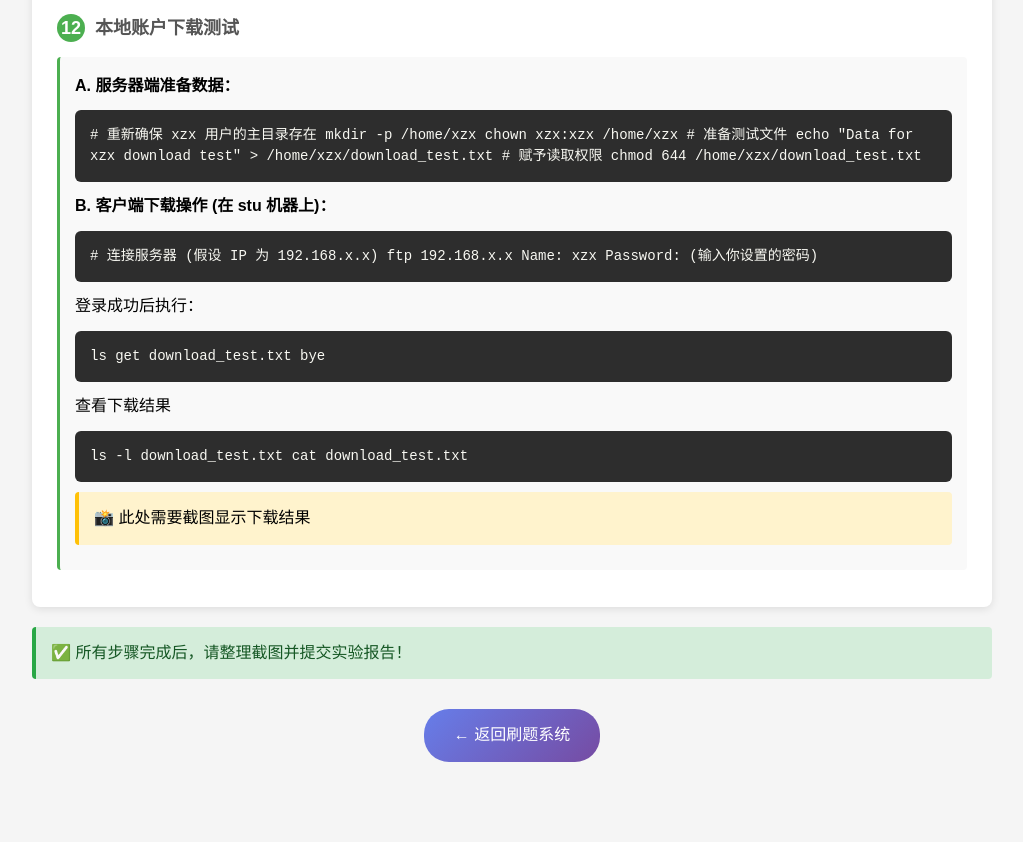
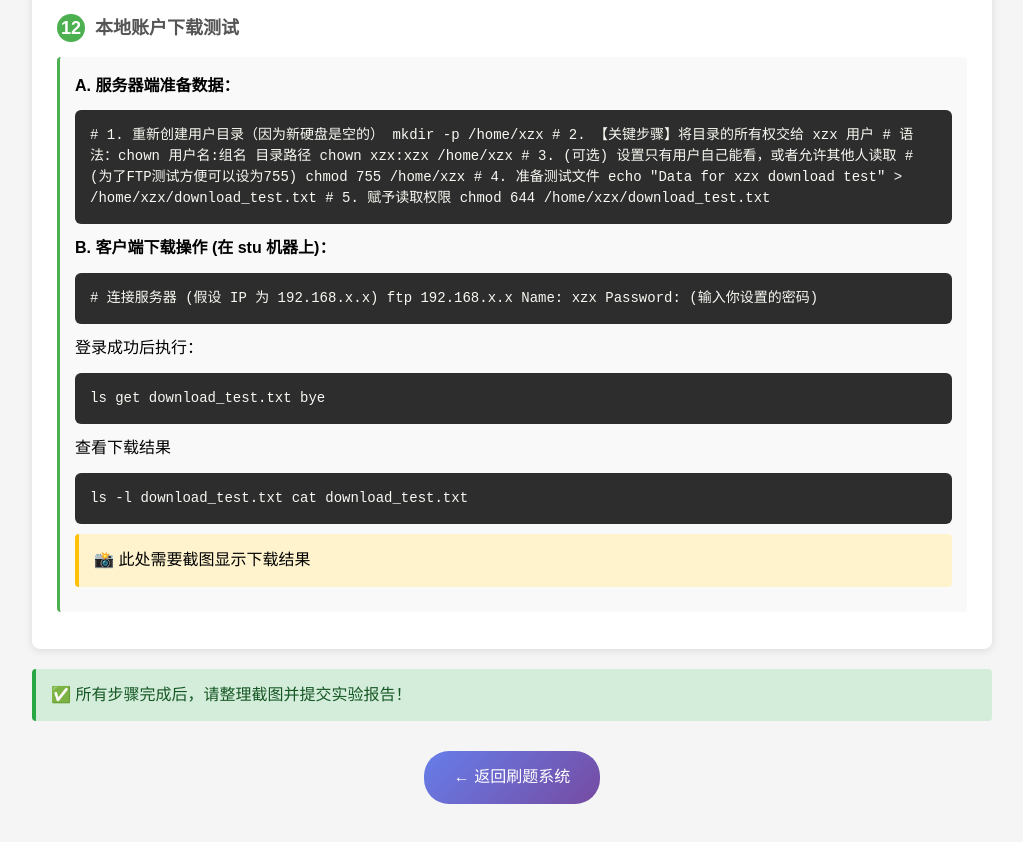
Before and after one commit to Annoyinghh/Linux_answer, a plain HTML site: page guide.html in a window 1280 px wide. Shown: the part 6167-7009 px from the top of the page, without its empty margins (128-1151 px from the left). Before the commit the page ends 6979 px from the top, so only its background shows below. Drawn offline with Linux system fonts and the light colour scheme.

Commit message:
add chown and chmod details to guide

```diff
--- a/guide.html
+++ b/guide.html
@@ -206,14 +206,21 @@ systemctl restart vsftpd</div>
             <h3><span class="step-num">12</span>本地账户下载测试</h3>
             <div class="step">
                 <p><strong>A. 服务器端准备数据：</strong></p>
-                <div class="code-block"># 重新确保 xzx 用户的主目录存在
+                <div class="code-block"># 1. 重新创建用户目录（因为新硬盘是空的）
 mkdir -p /home/xzx
+
+# 2. 【关键步骤】将目录的所有权交给 xzx 用户
+# 语法：chown 用户名:组名 目录路径
 chown xzx:xzx /home/xzx
 
-# 准备测试文件
+# 3. (可选) 设置只有用户自己能看，或者允许其他人读取
+# (为了FTP测试方便可以设为755)
+chmod 755 /home/xzx
+
+# 4. 准备测试文件
 echo "Data for xzx download test" > /home/xzx/download_test.txt
 
-# 赋予读取权限
+# 5. 赋予读取权限
 chmod 644 /home/xzx/download_test.txt</div>
                 <p><strong>B. 客户端下载操作 (在 stu 机器上)：</strong></p>
                 <div class="code-block"># 连接服务器 (假设 IP 为 192.168.x.x)
```
